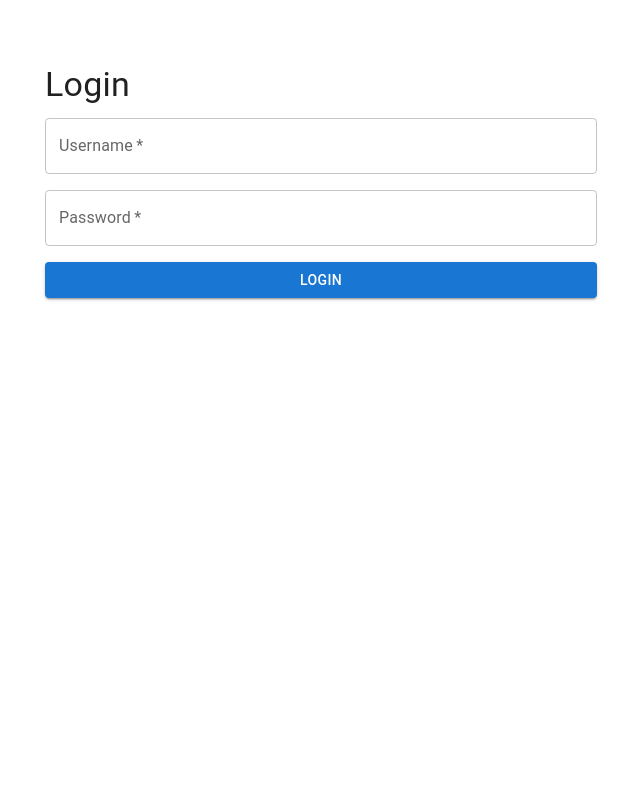
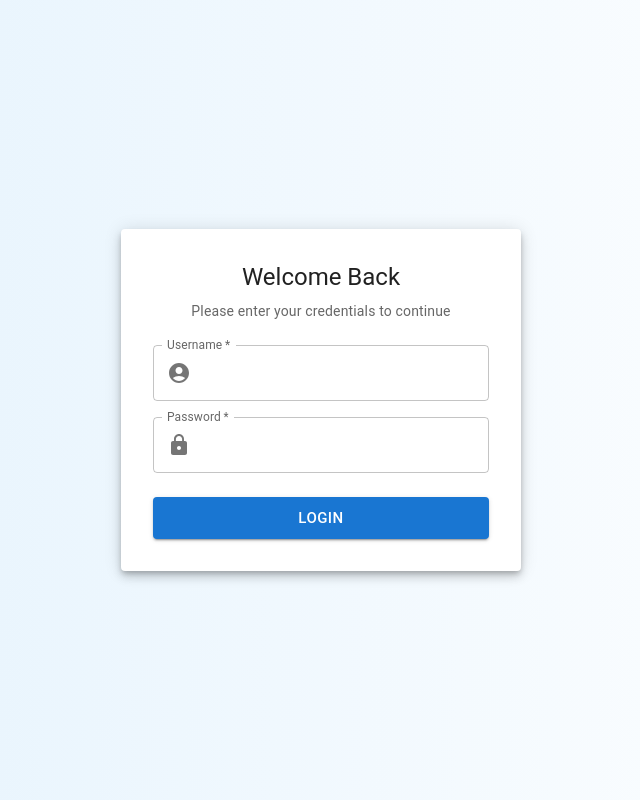
Before and after one commit to sairaj61/School-Management-System, a React (Vite) app in the folder frontend/: page /login in a window 1280 px wide. Shown: the whole page, without its empty margins (319-959 px from the left). Built offline with nearby package versions, Linux system fonts and the light colour scheme.

Commit message:
updaetd UI ux

```diff
--- a/frontend/src/App.jsx
+++ b/frontend/src/App.jsx
@@ -1,4 +1,3 @@
-// App.js
 import React, { useState, useEffect } from 'react';
 import { BrowserRouter as Router, Routes, Route, Navigate } from 'react-router-dom';
 import { CssBaseline } from '@mui/material';
@@ -15,11 +14,14 @@ const App = () => {
   const [token, setToken] = useState(localStorage.getItem('token'));
 
   const handleLogin = (newToken) => {
+    // Store the token in local storage and set it in state
+    console.log('Login successful, token:', newToken);
     localStorage.setItem('token', newToken);
     setToken(newToken);
   };
 
   const handleLogout = () => {
+    console.log('Logout successful, token:', token);
     localStorage.removeItem('token');
     setToken(null);
   };
@@ -27,31 +29,40 @@ const App = () => {
   return (
     <Router>
       <CssBaseline />
-      {token && <Navbar onLogout={handleLogout} />}
       <Routes>
-        {/* Public Routes */}
-        {!token && (
+        {token ? (
+          <Route path="/*" element={<AuthenticatedApp onLogout={handleLogout} />} />
+        ) : (
+          <Route path="/*" element={<UnauthenticatedApp onLogin={handleLogin} />} />
+        )}
+      </Routes>
+    </Router>
+  );
+};
+
+const AuthenticatedApp = ({ onLogout }) => {
+  return (
     <>
-            <Route path="/login" element={<Login onLogin={handleLogin} />} />
-            <Route path="*" element={<Navigate to="/login" />} />
-          </>
-        )}
-
-        {/* Private Routes */}
-        {token && (
-          <>
+      <Navbar onLogout={onLogout} />
+      <Routes>
         <Route path="/dashboard" element={<Dashboard />} />
         <Route path="/students" element={<StudentManager />} />
         <Route path="/classes" element={<ClassManager />} />
         <Route path="/sections" element={<SectionManager />} />
         <Route path="/fees" element={<FeeManager />} />
         <Route path="/auto" element={<AutoManager />} />
-            <Route path="/login" element={<Navigate to="/dashboard" />} />
         <Route path="*" element={<Navigate to="/dashboard" />} />
+      </Routes>
     </>
-        )}
+  );
+};
+
+const UnauthenticatedApp = ({ onLogin }) => {
+  return (
+    <Routes>
+      <Route path="/login" element={<Login onLogin={onLogin} />} />
+      <Route path="*" element={<Navigate to="/login" />} />
     </Routes>
-    </Router>
   );
 };
 
--- a/frontend/src/components/Login.jsx
+++ b/frontend/src/components/Login.jsx
@@ -8,7 +8,11 @@ import {
   Snackbar,
   Alert,
   Box,
+  Paper,
+  CircularProgress,
+  InputAdornment,
 } from '@mui/material';
+import { AccountCircle, Lock } from '@mui/icons-material';
 
 const Login = ({ onLogin }) => {
   const [formData, setFormData] = useState({ username: '', password: '' });
@@ -39,9 +43,9 @@ const Login = ({ onLogin }) => {
         }
       );
       const token = response.data.access_token;
-      localStorage.setItem('token', token); // Store the token in localStorage
+      localStorage.setItem('token', token);
       setAlert({ open: true, message: 'Login successful!', severity: 'success' });
-      onLogin(token); // Pass the token to the parent component
+      onLogin(token);
     } catch (error) {
       setAlert({
         open: true,
@@ -54,10 +58,23 @@ const Login = ({ onLogin }) => {
   };
 
   return (
-    <Container maxWidth="sm" sx={{ mt: 8 }}>
-      <Typography variant="h4" gutterBottom>
-        Login
+    <Box
+      sx={{
+        height: '100vh',
+        background: 'linear-gradient(to right, #e3f2fd, #ffffff)',
+        display: 'flex',
+        justifyContent: 'center',
+        alignItems: 'center',
+      }}
+    >
+      <Paper elevation={6} sx={{ padding: 4, width: '100%', maxWidth: 400 }}>
+        <Typography variant="h5" textAlign="center" gutterBottom>
+          Welcome Back
         </Typography>
+        <Typography variant="body2" textAlign="center" color="text.secondary" mb={3}>
+          Please enter your credentials to continue
+        </Typography>
+
         <form onSubmit={handleSubmit}>
           <Box sx={{ display: 'flex', flexDirection: 'column', gap: 2 }}>
             <TextField
@@ -67,6 +84,13 @@ const Login = ({ onLogin }) => {
               onChange={handleInputChange}
               required
               fullWidth
+              InputProps={{
+                startAdornment: (
+                  <InputAdornment position="start">
+                    <AccountCircle />
+                  </InputAdornment>
+                ),
+              }}
             />
             <TextField
               label="Password"
@@ -76,6 +100,13 @@ const Login = ({ onLogin }) => {
               onChange={handleInputChange}
               required
               fullWidth
+              InputProps={{
+                startAdornment: (
+                  <InputAdornment position="start">
+                    <Lock />
+                  </InputAdornment>
+                ),
+              }}
             />
             <Button
               type="submit"
@@ -83,15 +114,20 @@ const Login = ({ onLogin }) => {
               color="primary"
               disabled={loading}
               fullWidth
+              size="large"
+              sx={{ mt: 1 }}
             >
-            {loading ? 'Logging in...' : 'Login'}
+              {loading ? <CircularProgress size={24} color="inherit" /> : 'Login'}
             </Button>
           </Box>
         </form>
+      </Paper>
+
       <Snackbar
         open={alert.open}
-        autoHideDuration={6000}
+        autoHideDuration={5000}
         onClose={() => setAlert({ ...alert, open: false })}
+        anchorOrigin={{ vertical: 'bottom', horizontal: 'center' }}
       >
         <Alert
           onClose={() => setAlert({ ...alert, open: false })}
@@ -101,7 +137,7 @@ const Login = ({ onLogin }) => {
           {alert.message}
         </Alert>
       </Snackbar>
-    </Container>
+    </Box>
   );
 };
 
```
Lines whose indentation alone changed are shown as unchanged.
